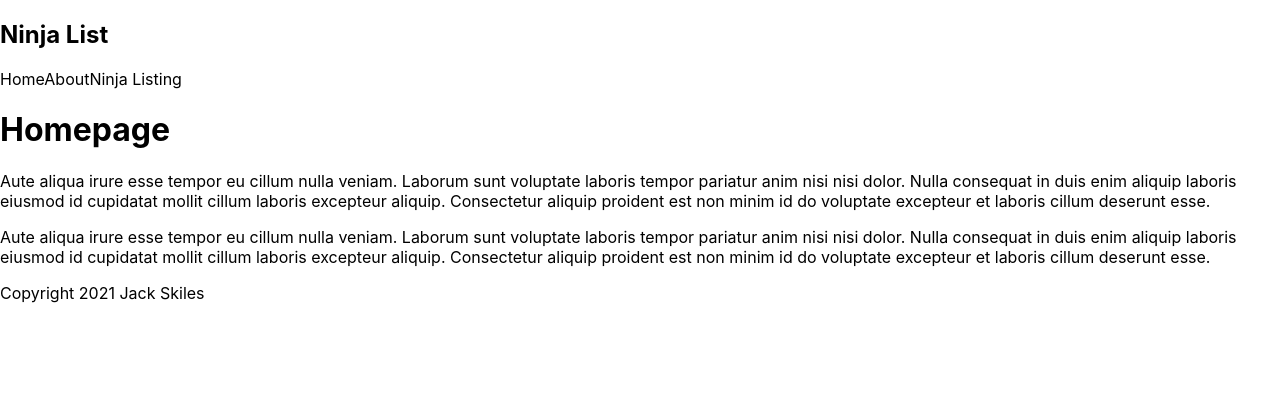
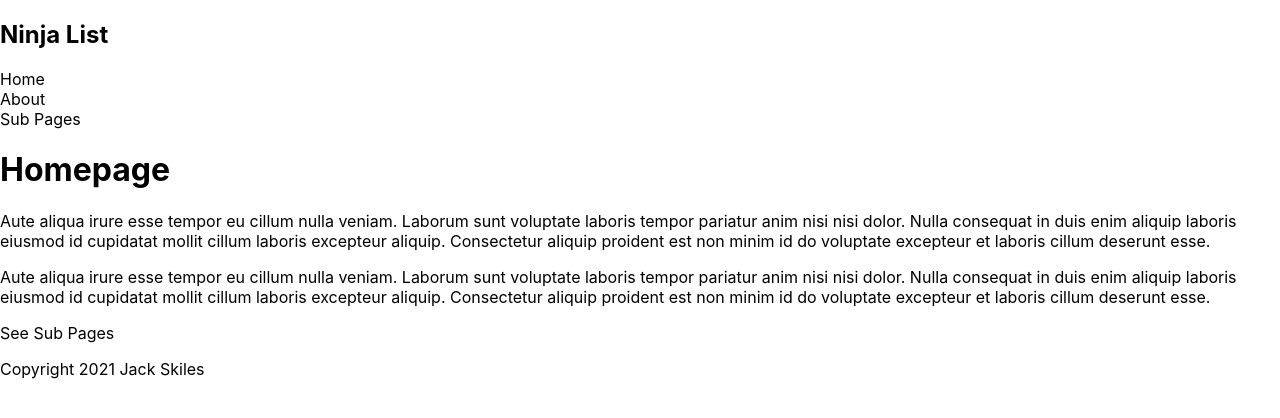
Before and after one commit to JackSkiles/NewPortfolio, a Next.js app: page / in a window 1280 px wide. Shown: the top 418 px of the page. Built offline with nearby package versions, Linux system fonts and the light colour scheme.

Commit message:
added links

```diff
--- a/comps/Navbar.js
+++ b/comps/Navbar.js
@@ -1,12 +1,16 @@
+import Link from 'next/link'
+
 const Navbar = () => {
     return (
         <nav>
             <div className="logo">
                 <h1>Ninja List</h1>
             </div>
-            <a>Home</a>
-            <a>About</a>
-            <a>Ninja Listing</a>
+            <Link href="/"><a>Home</a></Link>
+            <br/>
+            <Link href="/about"><a>About</a></Link>
+            <br/>
+            <Link href="/subpages"><a>Sub Pages</a></Link>
         </nav>
      );
 }
--- a/pages/index.js
+++ b/pages/index.js
@@ -3,6 +3,7 @@ import Image from 'next/image'
 import styles from '../styles/Home.module.css'
 import Navbar from '../comps/Navbar'
 import Footer from '../comps/Footer'
+import Link from 'next/link'
 
 export default function Home() {
   return (
@@ -15,6 +16,9 @@ export default function Home() {
       <p>Aute aliqua irure esse tempor eu cillum nulla veniam. Laborum sunt voluptate laboris tempor pariatur anim nisi nisi dolor. Nulla consequat in
         duis enim aliquip laboris eiusmod id cupidatat mollit cillum laboris excepteur aliquip. Consectetur aliquip proident est non minim id do voluptate excepteur et laboris cillum deserunt esse.
       </p>
+      <Link href="/subpages">
+        <a>See Sub Pages</a>
+      </Link>
       <Footer />
     </div>
   )
```
